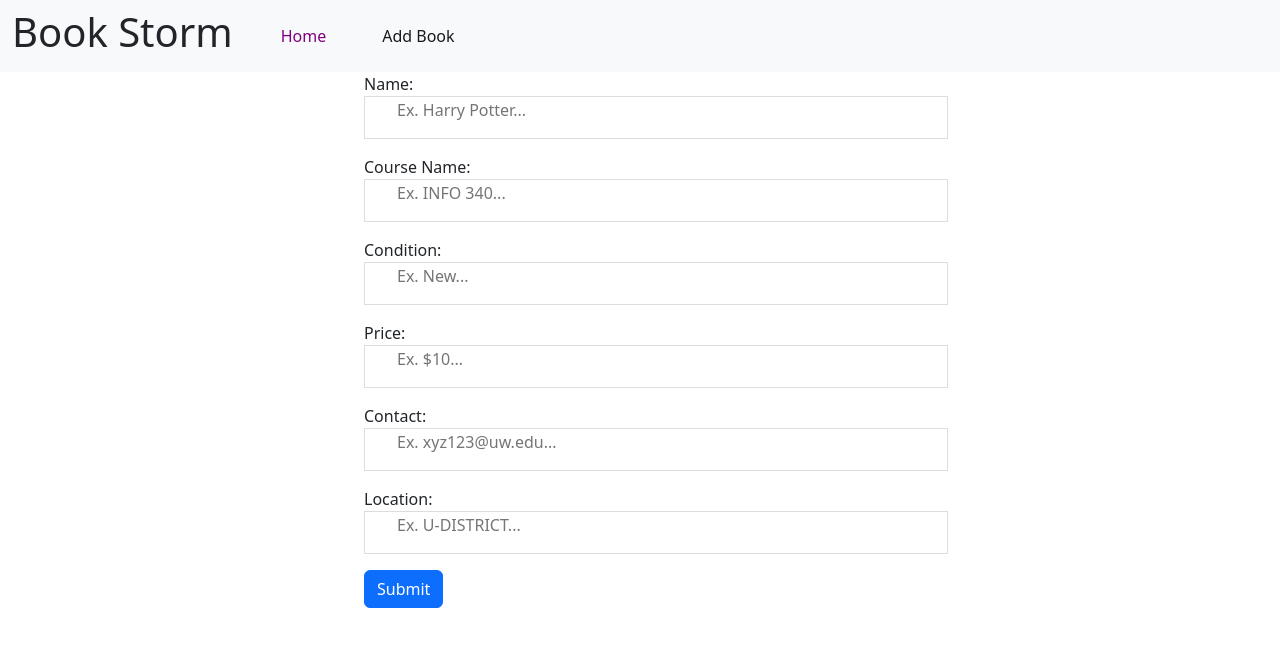
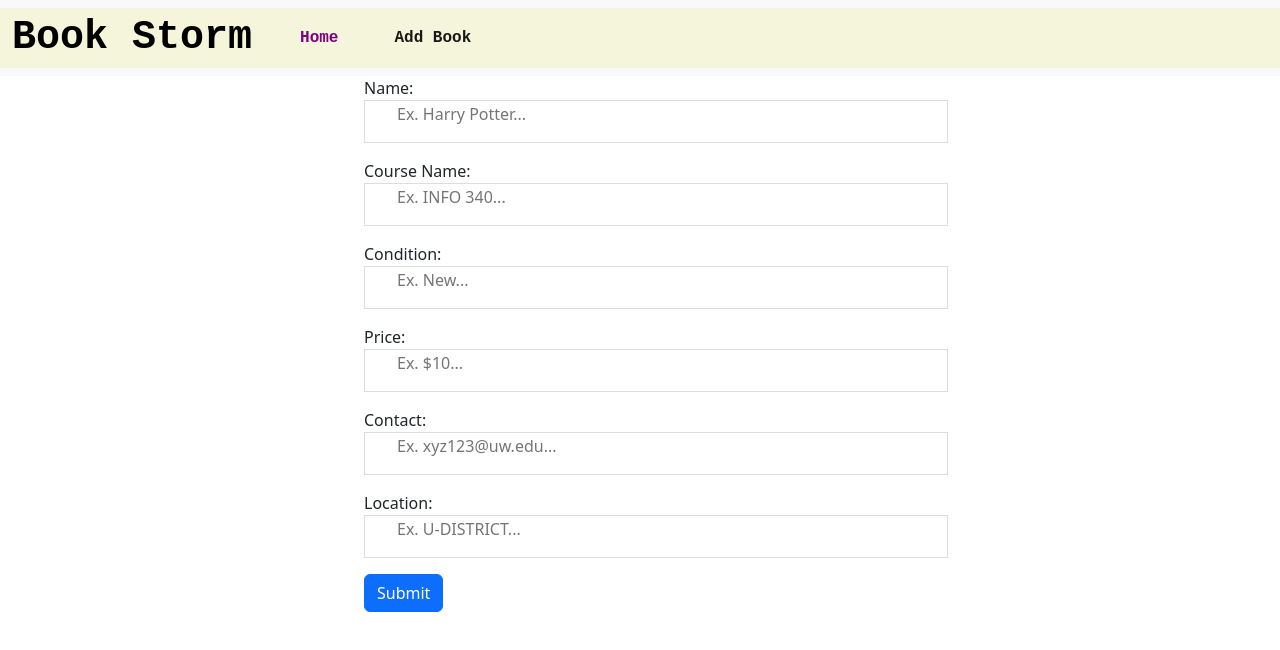
Before and after one commit to chocoloe/book-thrift-site, a React (Create React App) app: page /addBook in a window 1280 px wide. Shown: the top 650 px of the page. Built offline with nearby package versions, Linux system fonts and the light colour scheme.

Commit message:
more css for navbar, font styling

```diff
--- a/src/components/NavBar.js
+++ b/src/components/NavBar.js
@@ -1,11 +1,11 @@
 import React from 'react';
-import {NavLink } from 'react-router-dom';
+import {NavLink, Link } from 'react-router-dom';
 
 function NavBar({ books, setBooks }) {
     return (
         <nav className="navbar navbar-expand-lg bg-light">
             <div className="container-fluid">
-                <h1>Book Storm</h1>
+                <Link to='/' className="icon-title">Book Storm</Link>
                 <button className="navbar-toggler" type="button" data-bs-toggle="collapse" data-bs-target="#navbarSupportedContent" aria-controls="navbarSupportedContent" aria-expanded="false" aria-label="Toggle navigation">
                 <span className="navbar-toggler-icon"></span>
                 </button>
--- a/src/components/SearchForm.js
+++ b/src/components/SearchForm.js
@@ -16,7 +16,7 @@ export function SearchForm({ allBooks, setBooks }) {
     }
 
     return (
-        <div className="container searchbar">
+        <div className="container searchbar p-3">
             <form onSubmit={handleSearch}>
                 <input type="text" value={search} onChange={handleClick} placeholder="Please type in book name." />
                 <button className="btn btn-primary" type="submit" >
--- a/src/components/bookGrid.js
+++ b/src/components/bookGrid.js
@@ -38,7 +38,7 @@ export function BookCard({ book }) {
             <Card >
                 <Card.Img className="card-img-top book-card-img" src={book.img} alt={book.name} />
                 <Card.Body>
-                    <Card.Title>{book.name}</Card.Title>
+                    <Card.Title className='cardTitle'>{book.name}</Card.Title>
                     <div className='cardtext'>
                         <ul>
                             <li className="card-text">{`Course: ${book.course}`}</li>
--- a/src/css/mainPage.css
+++ b/src/css/mainPage.css
@@ -1,8 +1,4 @@
 /*For BookGrid*/
-/* .bookcard {
-    min-width: 100%;
-    height: 50%;
-} */
 
 .book-card-img {
     width: 100%;
@@ -11,6 +7,22 @@
 }
 
 /*For navbar*/
+.icon-title {
+    text-decoration: none;
+    font-family: 'Courier New', Courier, monospace;
+    font-weight: bold;
+    font-size: 40px;
+    color: black;
+}
+
+nav li {
+    font-family: 'Courier New', Courier, monospace;
+    font-weight: bold;
+}
+
+nav div {
+    background-color: beige;
+}
 .nav-link {
     color: purple;
 }
```
